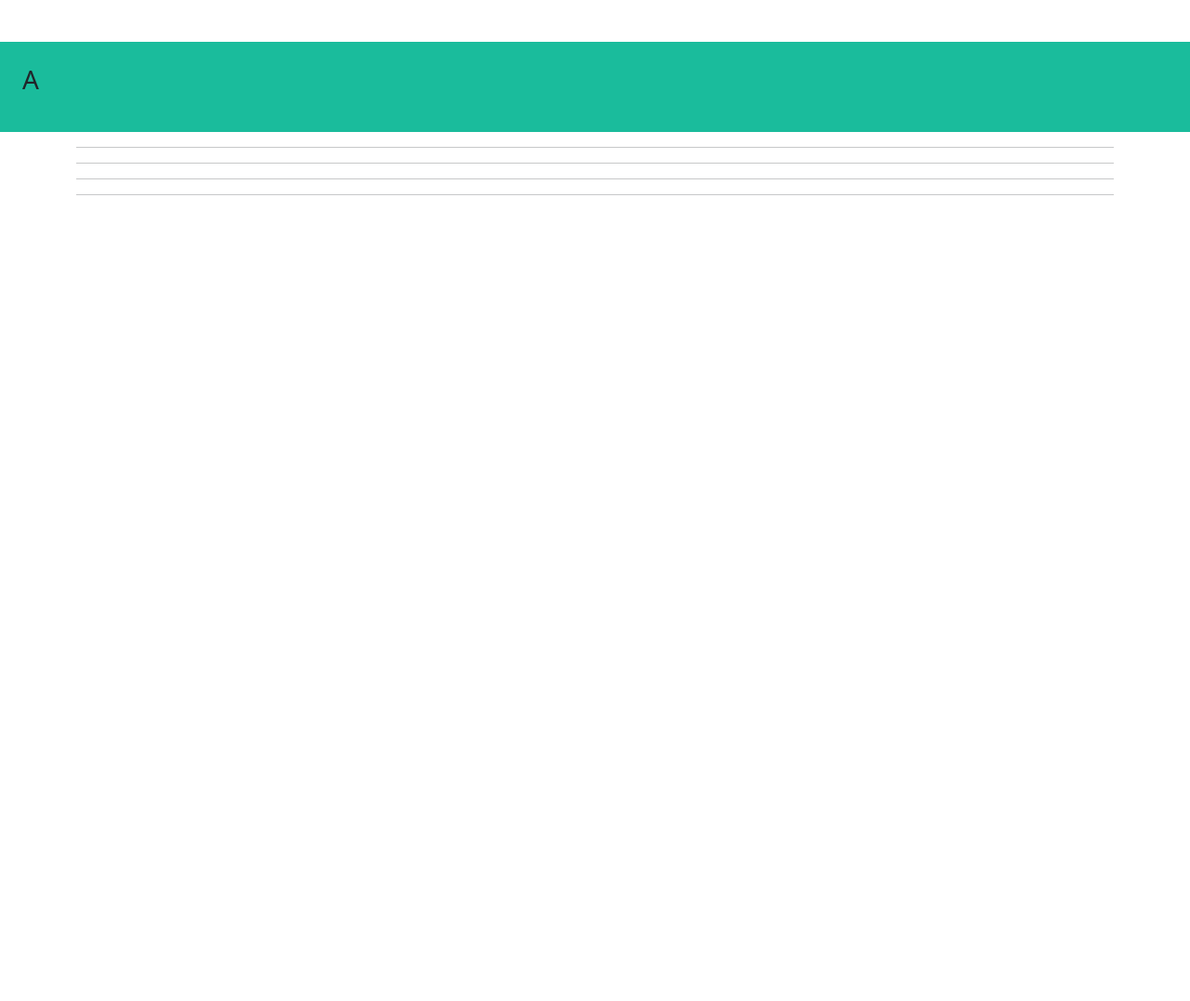
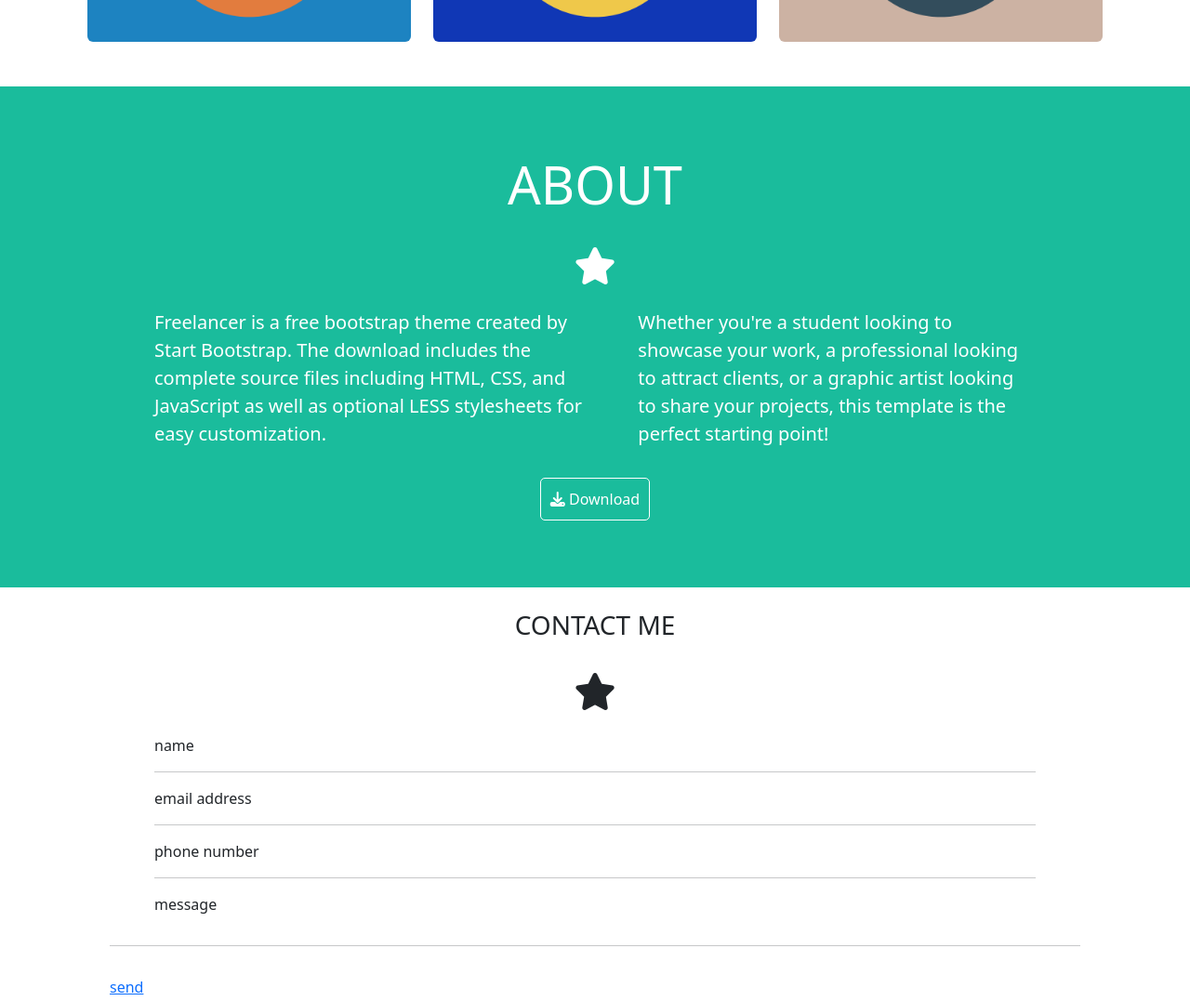
Before and after one commit to matteopoliti/html-css-bootstrap-freelancer, a plain HTML site: page index.html in a window 1280 px wide. Shown: the part 1343-2420 px from the top of the page at 93% size. Before the commit the page ends 1569 px from the top, so only its background shows below. Drawn offline with nearby package versions, Linux system fonts and the light colour scheme.

Commit message:
feat(main) add About section

```diff
--- a/assets/css/style.css
+++ b/assets/css/style.css
@@ -34,9 +34,21 @@ main section figure img{
 
 
 main section h2{
-    font-size: 40px;
+    font-size: clamp(2.5rem, 5vw, 4rem);
 }
 
 main section .row div img{
     width: 100%;
 }
+
+main section h3{
+    font-size: clamp(1.5rem, 5vw, 3.5rem);
+}
+
+main section .download{
+    border: 1px solid white;
+    padding: 10px;
+    color: white;
+    border-radius: 5px;
+    text-decoration: none;
+}
--- a/index.html
+++ b/index.html
@@ -46,7 +46,7 @@
             </div>
 
             <section class="container-md p-4 d-flex flex-column gap-3 align-items-center">
-                <h3 class="fs-1 text-center text-uppercase pt-4">portfolio</h3>
+                <h3 class="text-center text-uppercase pt-4">portfolio</h3>
                 <span class="fs-1 text-center"><i class="fa-solid fa-star"></i></span>
                 <div class="row">
                     <div class="col-12 col-md-6 col-lg-4 mb-4">
@@ -77,34 +77,34 @@
             </section>
 
             <div class="main_bg p-4">
-                <section>
-                    <h3>A</h3>
-                    <span></span>
-                    <div>
-                        <p></p>
-                        <p></p>
+                <section class="container-md d-flex flex-column gap-3 align-items-center p-5">
+                    <h3 class="text-center text-white text-uppercase">About</h3>
+                    <span class="text-white fs-1"><i class="fa-solid fa-star"></i></span>
+                    <div class="text-white px-5 fs-5 d-md-flex gap-5">
+                        <p>Freelancer is a free bootstrap theme created by Start Bootstrap. The download includes the complete source files including HTML, CSS, and JavaScript as well as optional LESS stylesheets for easy customization.</p>
+                        <p>Whether you're a student looking to showcase your work, a professional looking to attract clients, or a graphic artist looking to share your projects, this template is the perfect starting point!</p>
                     </div>
-                    <a href=""></a>
+                    <a href="#" class="download"><i class="fa-solid fa-download"></i> Download</a>
                 </section>
             </div>
         </main>
 
         <footer>
-            <div class="container-md">
-                <h3></h3>
-                <span></span>
-                <div>
-                    <span></span>
+            <div class="container-md d-flex flex-column gap-3 px-5">
+                <h3 class="text-center text-uppercase pt-4">contact me</h3>
+                <span class="fs-1 text-center"><i class="fa-solid fa-star"></i></span>
+                <div class="px-5">
+                    <span>name</span>
                     <hr>
-                    <span></span>
+                    <span>email address</span>
                     <hr>
-                    <span></span>
+                    <span>phone number</span>
                     <hr>
-                    <span></span>
+                    <span>message</span>
                 </div>
 
                 <hr>
-                <a href=""></a>
+                <a href="">send</a>
             </div>
 
             <div>
```
